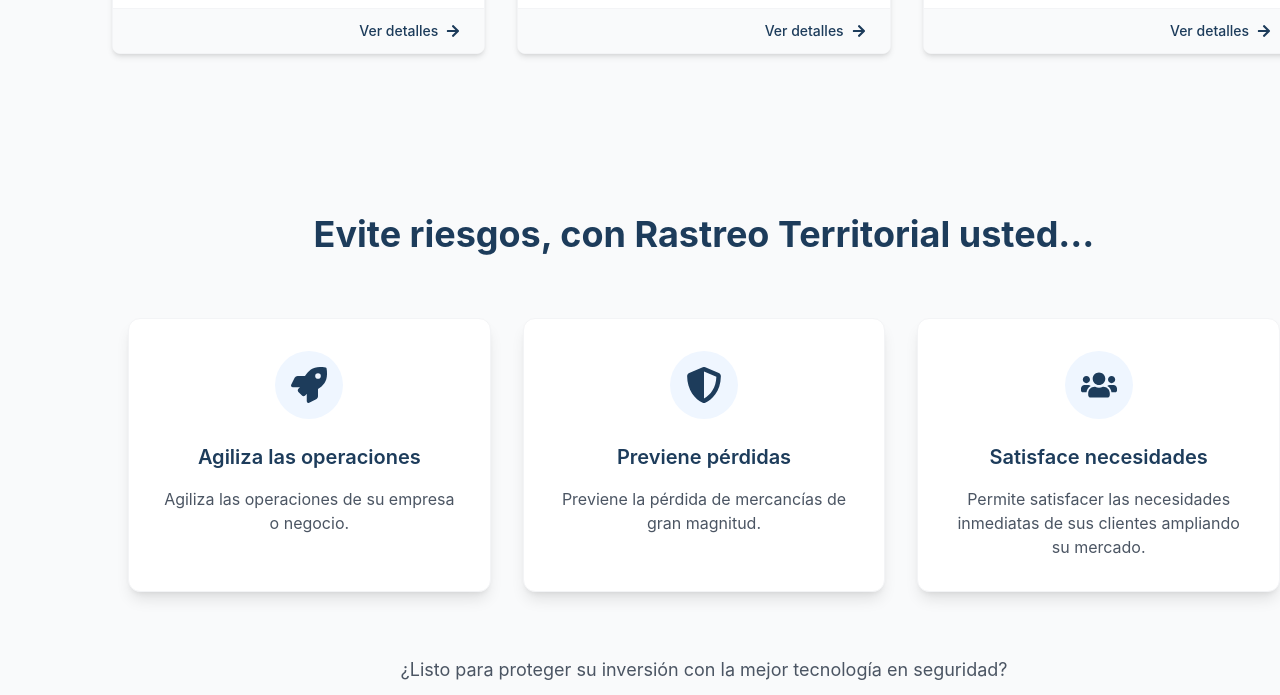
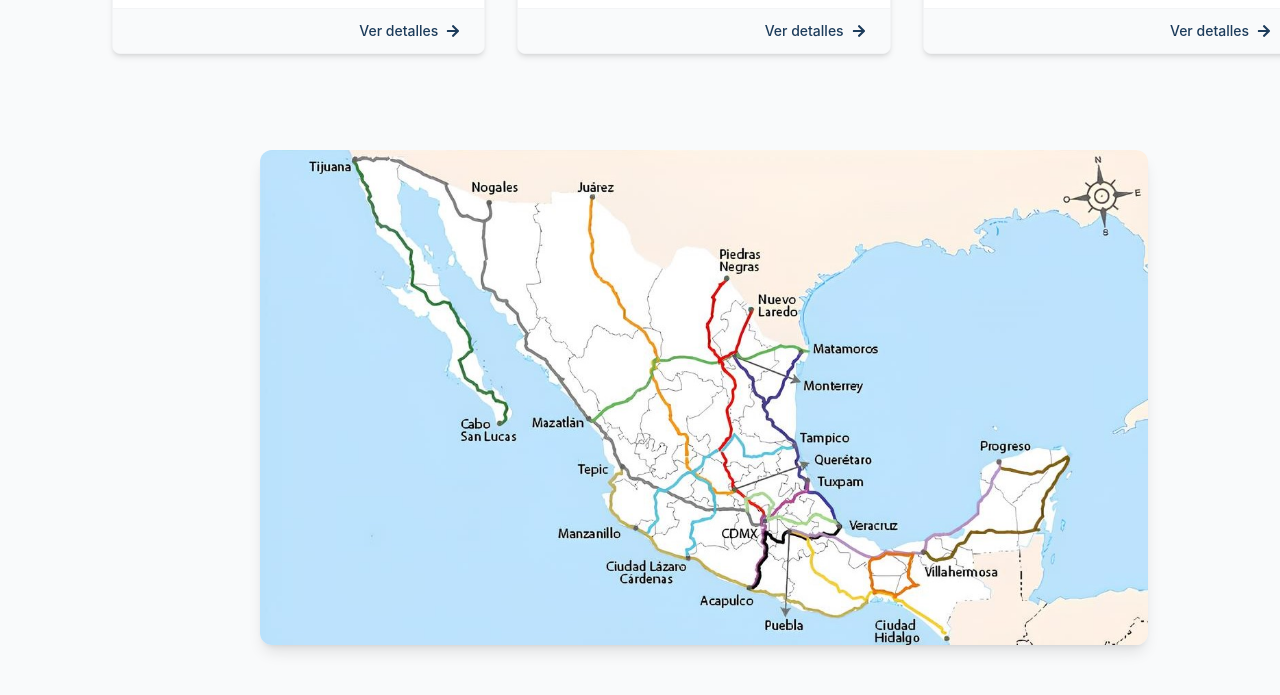
Before and after one commit to SrDefosse/RastreoTerritorial, a React (Vite) app: page / in a window 1280 px wide. Shown: the part 3560-4255 px from the top of the page. Built offline with nearby package versions, Linux system fonts and the light colour scheme.

Commit message:
Adicion del mapa

```diff
--- a/src/App.jsx
+++ b/src/App.jsx
@@ -14,7 +14,7 @@
 import Footer from './components/Footer';
 import MaxWidthWrapper from './components/MaxWidthWrapper';
 import { FaWhatsapp } from 'react-icons/fa';
-
+import MexicoMap from './components/MexicoMap';
 // Componente para manejar el scroll al cambiar de página
 const ScrollToTop = () => {
   const { pathname } = useLocation();
@@ -56,6 +56,7 @@
                     <MaxWidthWrapper>
                       <Services />
                       <MainRoutes />
+                      <MexicoMap />
                       <FeatureCard />
                       <FAQ />
                       <ContactForm />
--- a/src/components/ContactForm.jsx
+++ b/src/components/ContactForm.jsx
@@ -120,7 +120,7 @@
   };
 
   return (
-    <div className="min-h-screen bg-gray-50 py-16 px-4">
+    <div className="min-h-screen bg-gray-50 py-6 px-4">
       <div className="max-w-7xl mx-auto">
         <div className="text-center mb-16">
           <motion.h2
--- a/src/components/FAQ.jsx
+++ b/src/components/FAQ.jsx
@@ -52,7 +52,7 @@
   ];
 
   return (
-    <div className="min-h-screen bg-gray-50 py-16 px-4">
+    <div className="min-h-screen flex justify-center items-center bg-gray-50 py-6 px-4">
       <div className="max-w-3xl mx-auto">
         <h2 className="text-3xl font-bold text-[#111B40] text-center mb-12">
           Preguntas Frecuentes
--- /dev/null
+++ b/src/components/MexicoMap.jsx
@@ -0,0 +1,11 @@
+import React from 'react';
+
+const MexicoMap = () => {
+  return (
+    <div className="flex justify-center items-center p-4">
+      <img src="/public/images/MexicoMap.jpg" alt="Mapa de México" className="w-3/4 h-auto object-cover rounded-xl shadow-lg" />
+    </div>
+  );
+};
+
+export default MexicoMap;
```
Also changed, not shown: public/images/MexicoMap.jpg (added).
